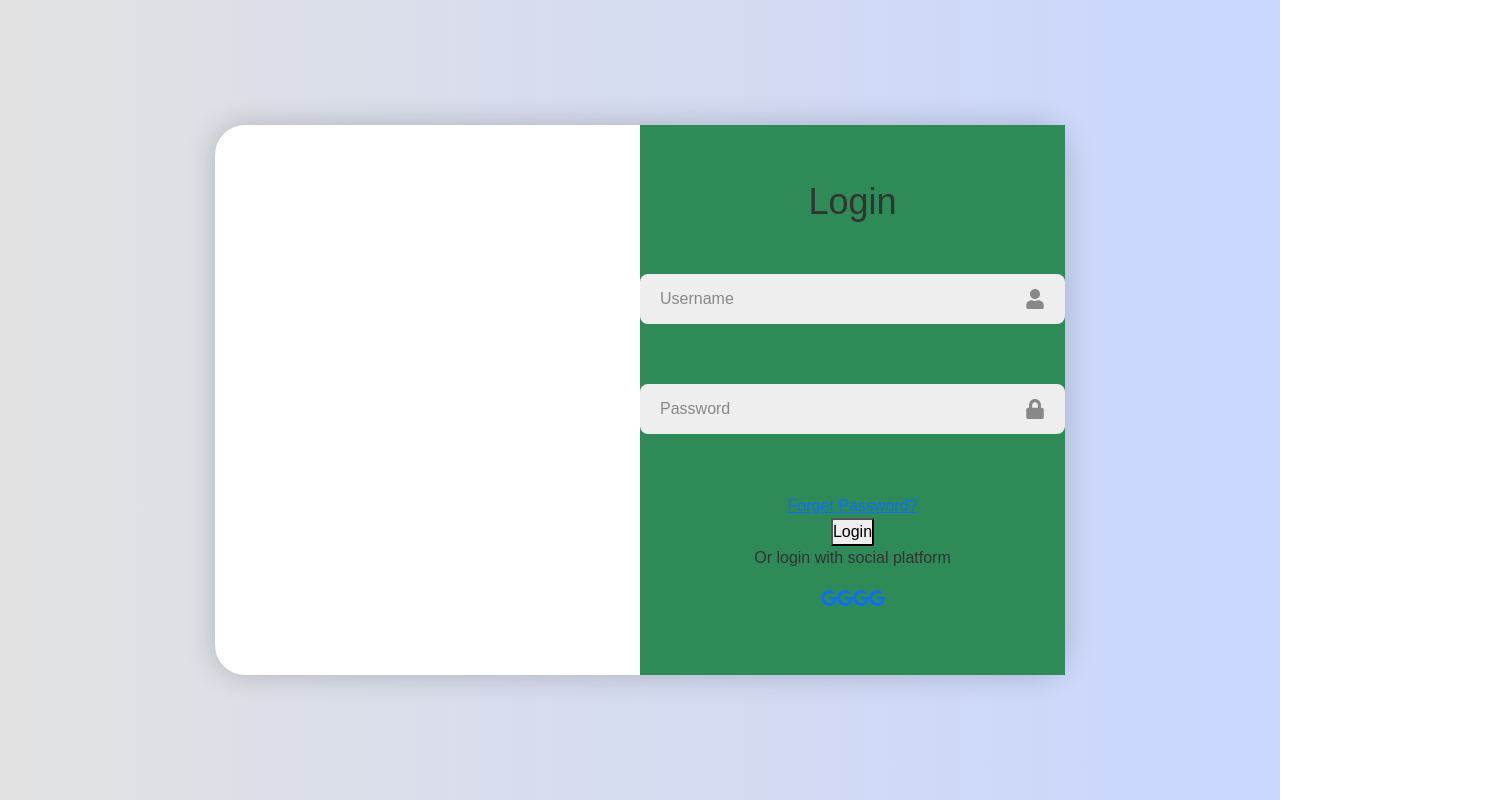
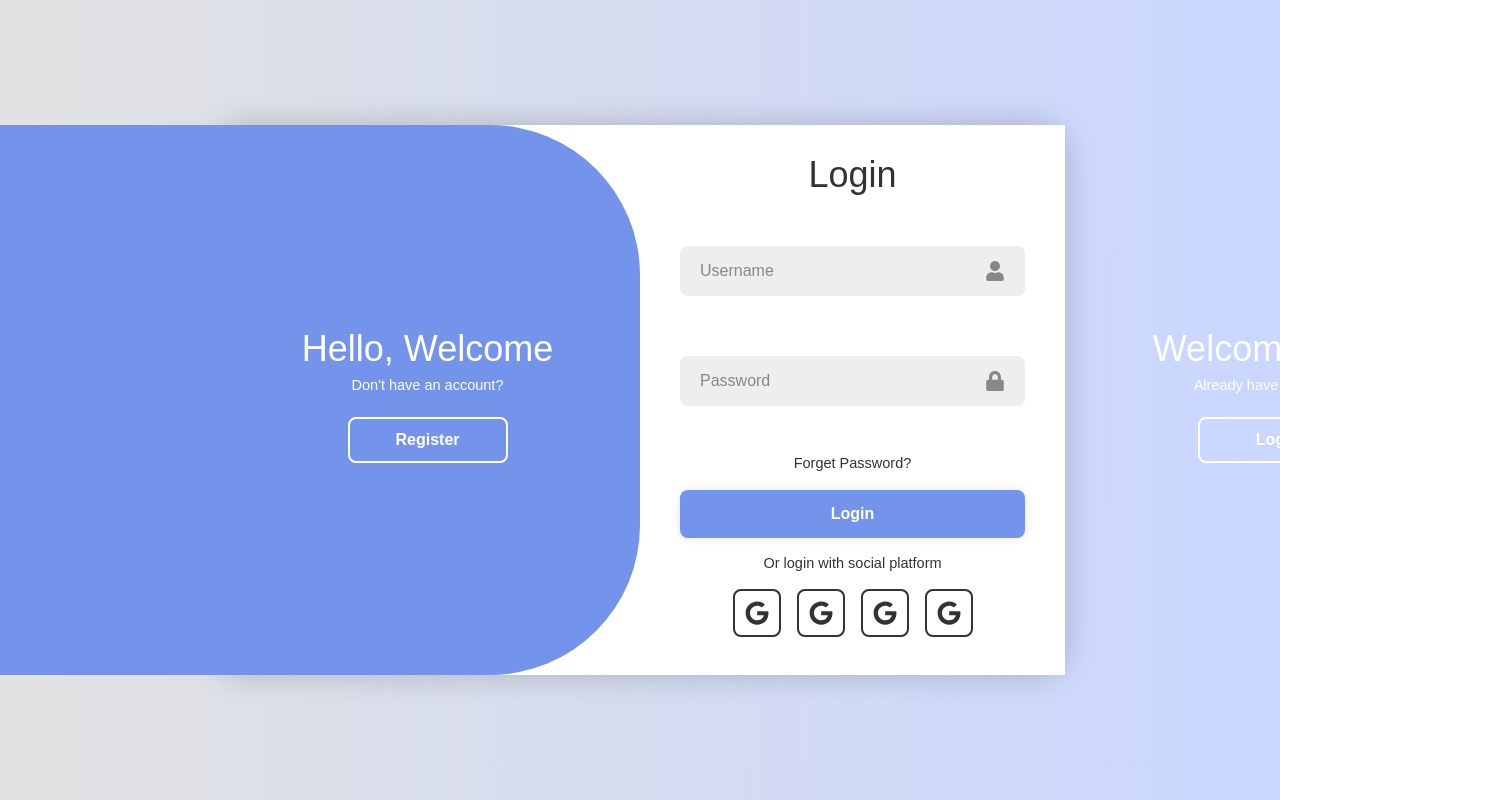
Before and after one commit to aa-locked/ESS_UI, a React (Vite) app: page /login in a window 1280 px wide. Shown: the whole page, 1490 px wide, since content can reach past the window. Built offline with nearby package versions, Linux system fonts and the light colour scheme.

Commit message:
changes in login

```diff
--- a/src/pages/auth/login/Login.jsx
+++ b/src/pages/auth/login/Login.jsx
@@ -1,10 +1,24 @@
-import React from 'react'
+import React, { useEffect } from 'react'
 import styles from "./Login.module.css";
 import { FaUser } from "react-icons/fa";
 import { FaLock } from "react-icons/fa";
 import { FaGoogle } from "react-icons/fa";
+import { FaEnvelope } from "react-icons/fa";
 
 const Login = () => {
+  useEffect(() => {
+    const container = document.querySelector(`.${styles.container}`);
+    const registerBtn = document.querySelector(`.${styles.register_btn}`);
+    const loginBtn = document.querySelector(`.${styles.login_btn}`);
+    registerBtn.addEventListener('click',()=>{
+      container.classList.add('active');
+    });
+    loginBtn.addEventListener('click',()=>{
+      container.classList.remove('active');
+    });
+
+  }, []);
+
   return (
     <div className={styles.body}>
       <div className={styles.container}>
@@ -17,20 +31,58 @@ const Login = () => {
             </div>
             <div className={styles.input_box}>
               <input type='password' placeholder='Password' required />
-              <FaLock className={styles.i}/>
+              <FaLock className={styles.i} />
             </div>
             <div className={styles.forgot_link}>
               <a href='#'>Forget Password?</a>
             </div>
             <button type='submit' className={styles.btn}>Login</button>
             <p>Or login with social platform</p>
-            <div className={styles.social_icon}>
+            <div className={styles.social_icons}>
               <a href='#'><FaGoogle /></a>
-              <a href='#'><FaGoogle  /></a>
+              <a href='#'><FaGoogle /></a>
               <a href='#'><FaGoogle /></a>
               <a href='#'><FaGoogle /></a>
             </div>
           </form>
+        </div>
+
+        <div className={`${styles.formBox} ${styles.register}`}>
+          <form action="">
+            <h1>Registration</h1>
+            <div className={styles.input_box}>
+              <input type='text' placeholder='Username' required />
+              <FaUser className={styles.i} />
+            </div>
+            <div className={styles.input_box}>
+              <input type='email' placeholder='Email' required />
+              <FaEnvelope className={styles.i} />
+            </div>
+            <div className={styles.input_box}>
+              <input type='password' placeholder='Password' required />
+              <FaLock className={styles.i} />
+            </div>
+            <button type='submit' className={styles.btn}>Register</button>
+            <p>Or register with social platform</p>
+            <div className={styles.social_icons}>
+              <a href='#'><FaGoogle /></a>
+              <a href='#'><FaGoogle /></a>
+              <a href='#'><FaGoogle /></a>
+              <a href='#'><FaGoogle /></a>
+            </div>
+          </form>
+        </div>
+        <div className={styles.toggle_box}>
+          <div className={`${styles.toggle_panel} ${styles.toggle_left}`}>
+            <h1>Hello, Welcome</h1>
+            <p>Don't have an account?</p>
+            <button className={`${styles.btn} ${styles.register_btn}`}>Register</button>
+          </div>
+          <div className={`${styles.toggle_panel} ${styles.toggle_right}`}>
+            <h1>Welcome Back!</h1>
+            <p>Already have an account?</p>
+            <button className={`${styles.btn} ${styles.login_btn}`}>Login</button>
+          </div>
         </div>
       </div>
     </div>
--- a/src/pages/auth/login/Login.module.css
+++ b/src/pages/auth/login/Login.module.css
@@ -1,46 +1,61 @@
-*{
+* {
     margin: 0;
     padding: 0;
     box-sizing: border-box;
     font-family: sans-serif;
 }
-.body{
+
+.body {
     display: flex;
     justify-content: center;
     align-items: center;
     min-height: 100vh;
-    background: linear-gradient(90deg ,#e2e2e2,#c9d6ff);
+    background: linear-gradient(90deg, #e2e2e2, #c9d6ff);
 }
+
 .container {
     position: relative;
     width: 850px;
     height: 550px;
     background: #fff;
     border-radius: 30px;
-   box-shadow: 0 0 30px rgba(0,0,0,.2);
+    box-shadow: 0 0 30px rgba(0, 0, 0, .2);
+    /* overflow: hidden; */
 }
-.formBox{
+
+.formBox {
     position: absolute;
     right: 0;
     width: 50%;
     height: 100%;
-    background: seagreen;
+    background: #fff;
     display: flex;
     align-items: center;
-    color:#333;
+    color: #333;
     text-align: center;
+    padding: 40px;
+    z-index: 1;
 }
-form{
+
+.formBox.register {
+    visibility: hidden;
+
+}
+
+form {
     width: 100%;
 }
-.container h1{
+
+.container h1 {
     font-size: 36px;
-    margin: -10px  0;
+    margin: -10px 0;
 }
-.input_box{
+
+.input_box {
     position: relative;
     margin: 60px 0;
 }
+
 .input_box input {
     width: 100%;
     padding: 13px 50px 13px 20px;
@@ -58,14 +73,96 @@ margin: 60px 0;
     color: #888;
     font-weight: 400;
 }
-.i{
+
+.i {
     position: absolute;
     right: 20px;
-    top:50%;
+    top: 50%;
     transform: translateY(-50%);
     font-size: 20px;
     color: #888;
 }
-.login{
-    text-align: center;
+
+.forgot_link {
+    margin: -15px 0 15px;
 }
+
+.forgot_link a {
+    font-size: 14.5px;
+    color: #333;
+    text-decoration: none;
+}
+
+.btn {
+    width: 100%;
+    height: 48px;
+    background: #7494ec;
+    border-radius: 8px;
+    box-shadow: 0 0 10px rgba(0, 0, 0, .1);
+    border: none;
+    cursor: pointer;
+    font-size: 16px;
+    color: #fff;
+    font-weight: 600;
+}
+
+.container p {
+    font-size: 14.5px;
+    margin: 15px 0;
+}
+
+.social_icons a {
+    display: inline-flex;
+    padding: 10px;
+    border: 2px solid;
+    border-radius: 8px;
+    font-size: 24px;
+    color: #333;
+    text-decoration: none;
+    margin: 0 8px;
+}
+
+.toggle_box {
+    position: absolute;
+    width: 100%;
+    height: 100%;
+}
+.toggle_box::before{
+    content: "";
+    position: absolute;
+    left: -250%;
+    width: 300%;
+    height: 100%;
+    background: #7494ec;
+    border-radius: 150px;
+    z-index: 2;
+    transition: 1.8s ease-in-out;
+}
+.container.active .toggle_box::before{
+    left: 50%;
+}
+.toggle_panel {
+    position: absolute;
+    width: 50%;
+    height: 100%;
+    color: #fff;
+    display: flex;
+    flex-direction: column;
+    justify-content: center;
+    align-items: center;
+    z-index: 2;
+}
+.toggle_panel.toggle_right {
+   right: -50%;
+}
+.toggle_panel p {
+    margin-bottom: 20px;
+}
+
+.toggle_panel .btn {
+    width: 160px;
+    height: 46px;
+    background: transparent;
+    border: 2px solid #fff;
+    box-shadow: none;
+}
```
Lines whose indentation alone changed are shown as unchanged.
